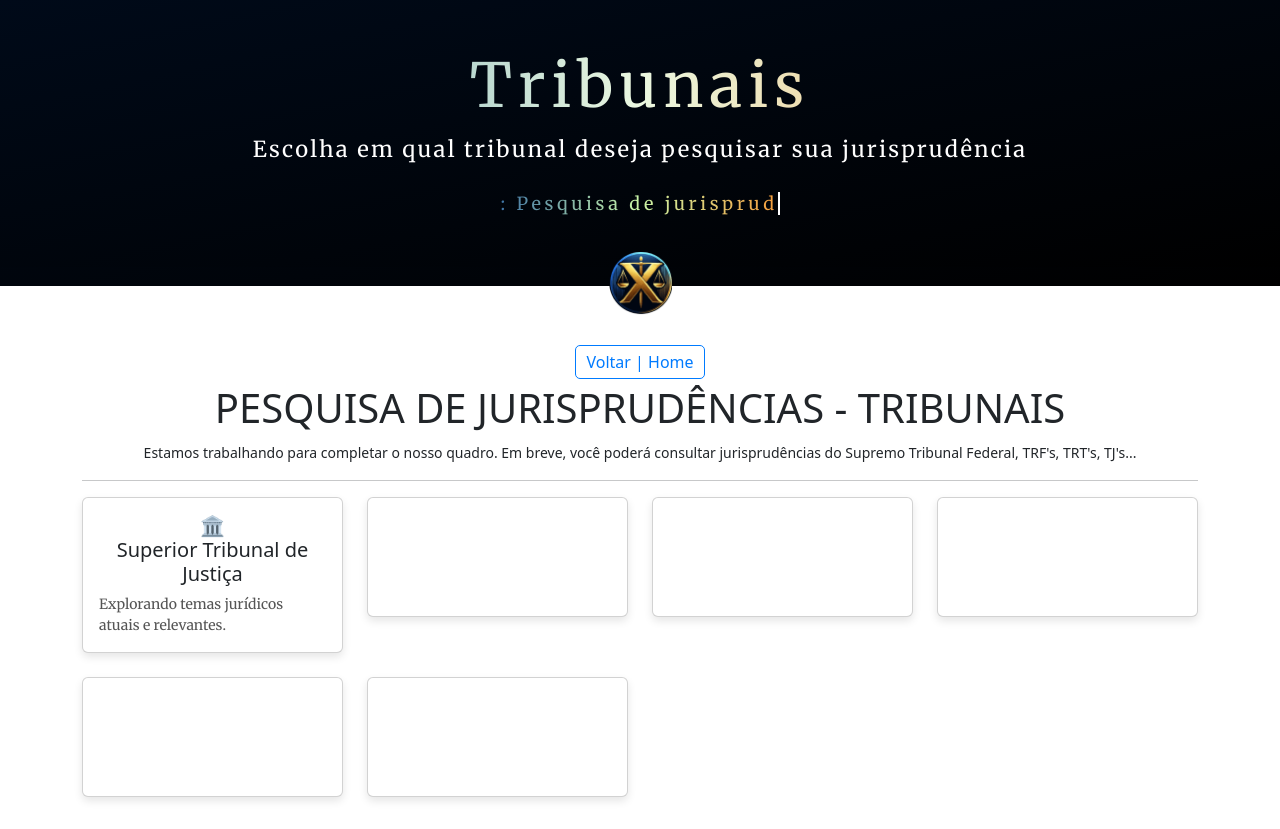
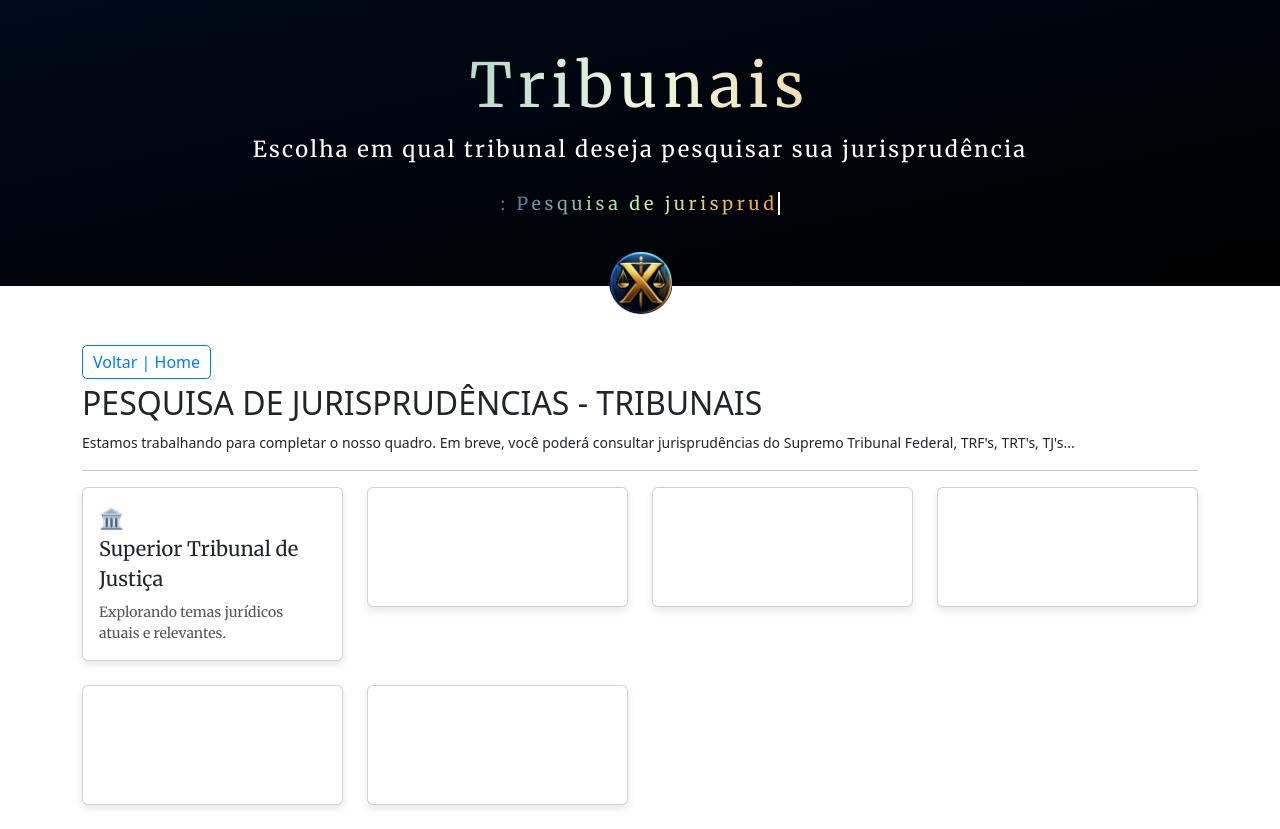
Before and after one commit to mrStudDev/xlexedu01, a Django app: page /jurisprudencias/ in a window 1280 px wide. Before the commit the page ends 801 px from the top, so only its background shows below. Run offline with Django 4.2, Linux system fonts and the light colour scheme; data comes from the database, SQL or seed files in the repository; data that the repository does not hold is empty.

Commit message:
Medias Home

```diff
--- a/static/css/styles_home.css
+++ b/static/css/styles_home.css
@@ -246,6 +246,21 @@ hr {
     letter-spacing: 0.2em;
     margin-top: 20px; /* Adiciona espaço acima do texto destacado */
 }
+@media (max-width: 768px) {
+    .container {
+        flex-direction: column;
+        text-align: center;
+    }
+
+    .footer-nav ul {
+        flex-direction: column;
+        margin-top: 10px;
+    }
+
+    .footer-nav ul li {
+        margin: 10px 0;
+    }
+}
 /* End Footer items*/
 
 
@@ -300,19 +315,6 @@ hr {
     }
     .description-footer {
         font-size: 15px;
-    }
-    .container {
-        flex-direction: column;
-        text-align: center;
-    }
-
-    .footer-nav ul {
-        flex-direction: column;
-        margin-top: 10px;
-    }
-
-    .footer-nav ul li {
-        margin: 10px 0;
     }
 }
 
--- a/templates/jurisprudencias.html
+++ b/templates/jurisprudencias.html
@@ -37,7 +37,7 @@
     <!-- Container para os cards -->
     <div class="container mt-5">
         <a class="a-link-outline" href="/">Voltar | Home</a>
-        <h1 id="title-post-h1" style="text-transform: uppercase; margin-top:10px;">Pesquisa de Jurisprudências - Tribunais</h1>
+        <h2 id="title-post-h1" style="text-transform: uppercase; margin-top:10px;">Pesquisa de Jurisprudências - Tribunais</h2>
         <small>Estamos trabalhando para completar o nosso quadro. Em breve, você poderá consultar jurisprudências do Supremo Tribunal Federal, TRF's, TRT's, TJ's...</small>
         <hr>
         <div class="row">
@@ -46,7 +46,7 @@
                 <a href="{% url 'app_juris_stj:juris-stj-list' %}" class="card-link">
                     <div class="card" id="card">
                         <div class="card-body">
-                            <h5 class="card-title">&#x1F3DB;&#xFE0F; <br>Superior Tribunal de Justiça</h5>
+                            <p class="card-title"  style="text-align: left;">&#x1F3DB;&#xFE0F; <br>Superior Tribunal de Justiça</p>
                             <p class="card-text">Explorando temas jurídicos atuais e relevantes.</p>
                         </div>
                     </div>
@@ -56,7 +56,7 @@
                 <a href="#" class="card-link">
                     <div class="card" id="card">
                         <div class="card-body">
-                            <h5 class="card-title"><br></h5>
+                            <p class="card-title" style="text-align: left;"><br></p>
                             <p class="card-text"></p>
                         </div>
                     </div>
@@ -66,7 +66,7 @@
                 <a href="#" class="card-link">
                     <div class="card" id="card">
                         <div class="card-body">
-                            <h5 class="card-title"><br></h5>
+                            <p class="card-title" style="text-align: left;"><br></p>
                             <p class="card-text"></p>
                         </div>
                     </div>
@@ -76,7 +76,7 @@
                 <a href="#" class="card-link">
                     <div class="card" id="card">
                         <div class="card-body">
-                            <h5 class="card-title"><br></h5>
+                            <p class="card-title"><br></p>
                             <p class="card-text"></p>
                         </div>
                     </div>
@@ -86,7 +86,7 @@
                 <a href="#" class="card-link">
                     <div class="card" id="card">
                         <div class="card-body">
-                            <h5 class="card-title"><br></h5>
+                            <p class="card-title" style="text-align: left;"><br></p>
                             <p class="card-text"></p>
                         </div>
                     </div>
@@ -96,7 +96,7 @@
                 <a href="#" class="card-link">
                     <div class="card" id="card">
                         <div class="card-body">
-                            <h5 class="card-title"><br></h5>
+                            <p class="card-title" style="text-align: left;"><br></p>
                             <p class="card-text"></p>
                         </div>
                     </div>
```
Also changed, not shown: static/css/styles.css (+0 -13 lines), templates/index.html (+9 -9 lines).
